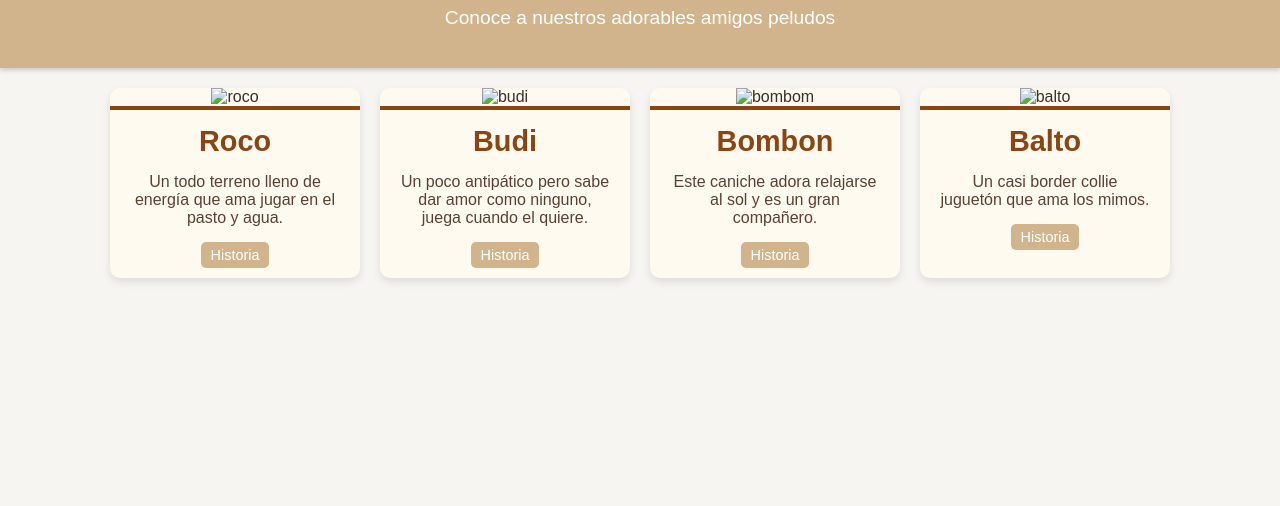
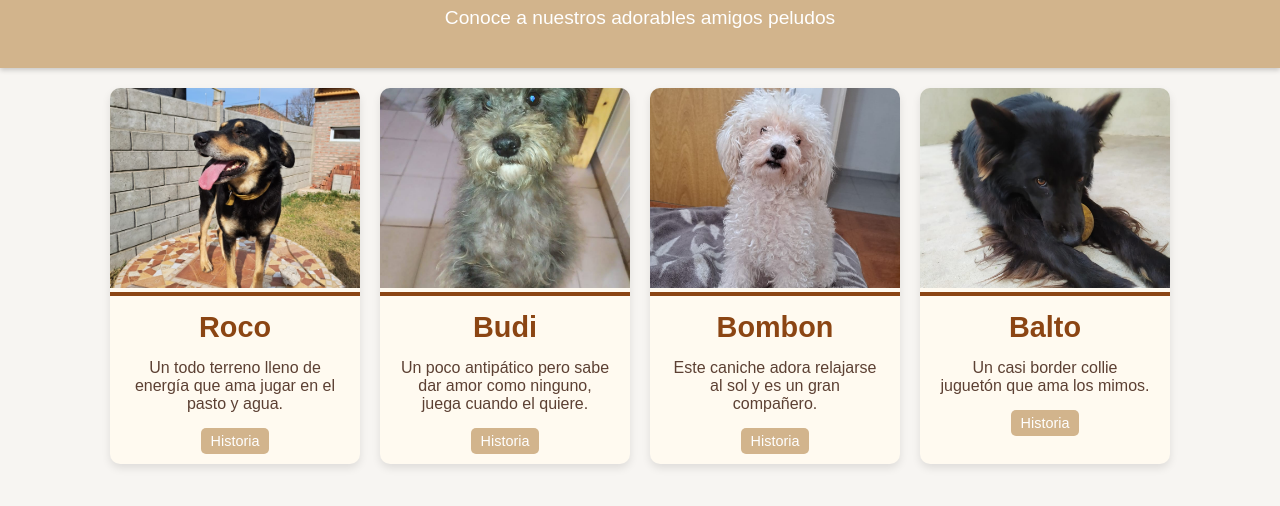
Before and after one commit to Ezebruno/Ezebruno.github.io, a plain HTML site: page index.html in a window 1280 px wide. Shown: the part 60-566 px from the top of the page. Drawn offline with Linux system fonts and the light colour scheme.

Commit message:
Update index.html

```diff
--- a/index.html
+++ b/index.html
@@ -14,7 +14,7 @@
     <main class="gallery">
         <div class="card">
             <div class="image-container">
-                <img src="Img/roco.jpg" alt="roco">
+                <img src="roco.jpg" alt="roco">
             </div>
             <h2>Roco</h2>
             <p>Un todo terreno lleno de energía que ama jugar en el pasto y agua.</p>
@@ -22,7 +22,7 @@
         </div>
         <div class="card">
             <div class="image-container">
-                <img src="Img/budi.jpg" alt="budi">
+                <img src="budi.jpg" alt="budi">
             </div>
             <h2>Budi</h2>
             <p>Un poco antipático pero sabe dar amor como ninguno, juega cuando el quiere.</p>
@@ -30,7 +30,7 @@
         </div>
         <div class="card">
             <div class="image-container">
-                <img src="Img/bombi.jpg" alt="bombom">
+                <img src="bombi.jpg" alt="bombom">
             </div>
             <h2>Bombon</h2>
             <p>Este caniche adora relajarse al sol y es un gran compañero.</p>
@@ -38,7 +38,7 @@
         </div>
         <div class="card">
             <div class="image-container">
-                <img src="Img/balto.jpg" alt="balto">
+                <img src="balto.jpg" alt="balto">
             </div>
             <h2>Balto</h2>
             <p>Un casi border collie juguetón que ama los mimos.</p>
```
